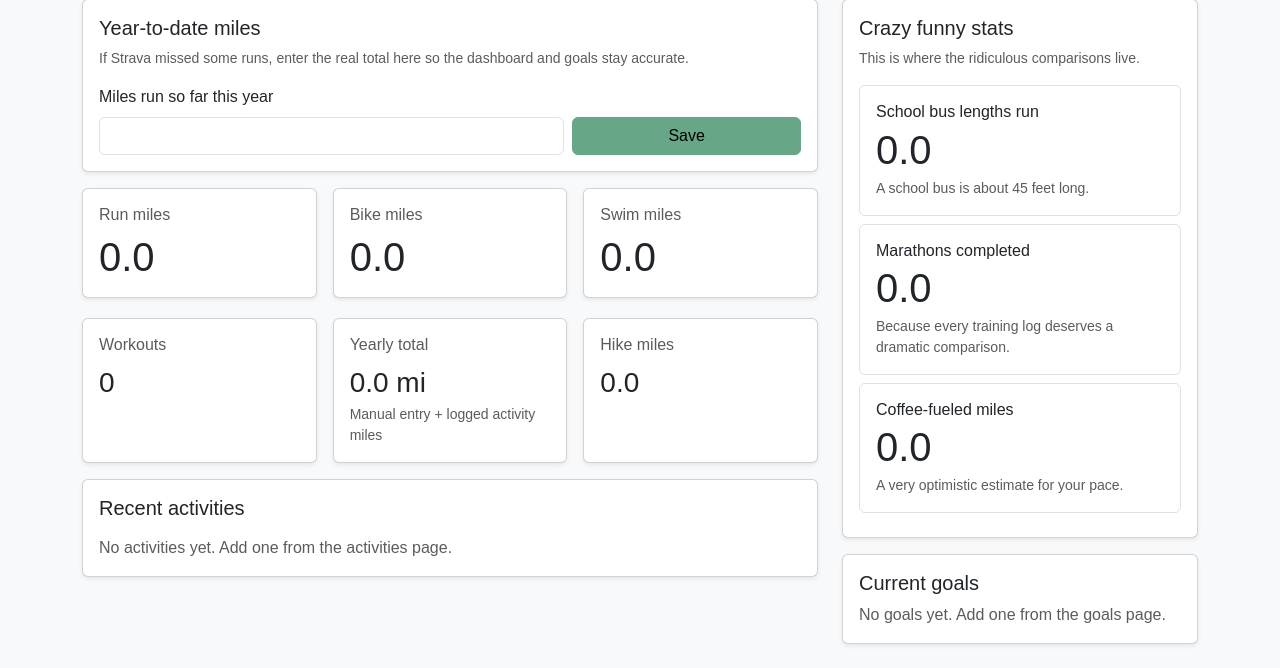
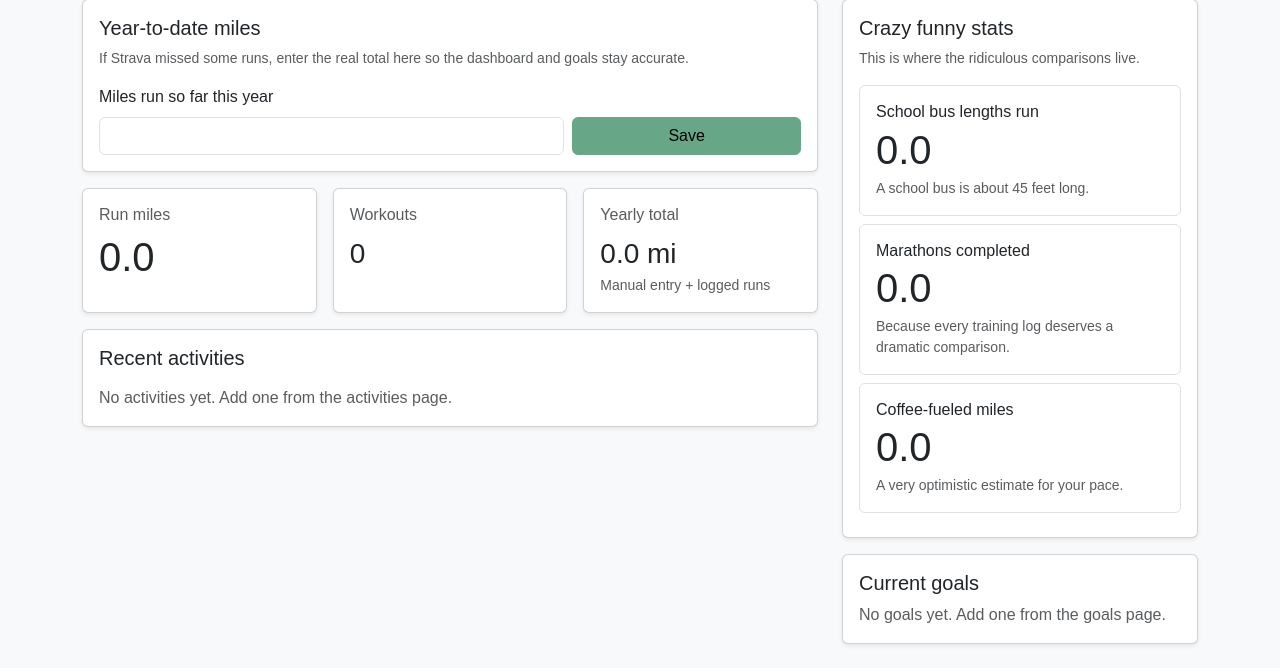
Before and after one commit to Quemmons/Endurance-Training-Tracker, a Flask app: page /dashboard in a window 1280 px wide. Shown: the part 207-875 px from the top of the page. Run offline with Flask 3, Linux system fonts and the light colour scheme.

Commit message:
big change

```diff
--- a/app.py
+++ b/app.py
@@ -169,15 +169,14 @@ def format_pace_minutes_per_mile(average_speed_mps):
 
 
 def normalize_activity_type(activity_type):
-    """Convert a raw activity type into a normalized dashboard category."""
-    activity_type = (activity_type or 'Run').lower()
-    if activity_type.startswith('bike') or activity_type == 'ride':
-        return 'bike'
-    if activity_type.startswith('swim'):
-        return 'swim'
-    if activity_type.startswith('hike') or activity_type == 'hiking':
-        return 'hike'
+    """Normalize all activities to the running-only category used by the app."""
     return 'run'
+
+
+def is_run_activity(activity):
+    """Return True when a Strava activity should be imported into the running tracker."""
+    activity_type = (activity or {}).get('type', 'Run')
+    return str(activity_type).strip().lower() == 'run'
 
 
 def get_yearly_total(store):
@@ -192,19 +191,14 @@ def update_goal_progress(store):
     """Refresh each goal's progress based on the shared yearly mileage total."""
     yearly_total = get_yearly_total(store)
     for goal in store.get('goals', []):
-        goal_type = normalize_activity_type(goal.get('goal_type'))
-        if goal_type == 'run':
-            progress = yearly_total
-        else:
-            progress = 0.0
-        goal['current_progress'] = round(float(progress), 2)
+        goal['current_progress'] = round(float(yearly_total), 2)
 
 
 def build_dashboard_stats(store):
     """Build a small summary payload for the dashboard view."""
     activities = store.get('activities', [])
     total_distance = sum(float(item.get('distance', 0) or 0) for item in activities)
-    total_by_type = {'run': 0.0, 'bike': 0.0, 'swim': 0.0, 'hike': 0.0}
+    total_by_type = {'run': 0.0}
     recent = []
 
     for item in activities:
@@ -413,7 +407,7 @@ def activities():
         if request.form.get('name'):
             user_activities.append({
                 'name': request.form.get('name'),
-                'type': request.form.get('type', 'Run'),
+                'type': 'Run',
                 'start_date': datetime.utcnow().strftime('%Y-%m-%d %H:%M'),
                 'distance': 0,
                 'duration_seconds': 0,
@@ -430,6 +424,8 @@ def activities():
         flash('Tip: connect Strava on the activities page to sync your training history.', 'info')
     if strava_connected:
         for item in fetch_strava_activities(session['strava_access_token']):
+            if not is_run_activity(item):
+                continue
             strava_id = item.get('id')
             if any(act.get('strava_id') == strava_id for act in user_activities if act.get('strava_id') is not None):
                 continue
@@ -437,7 +433,7 @@ def activities():
             duration_seconds = item.get('moving_time', item.get('elapsed_time', 0)) or 0
             user_activities.append({
                 'name': item.get('name') or 'Strava activity',
-                'type': item.get('type', 'Run'),
+                'type': 'Run',
                 'start_date': format_activity_start_date(raw_start),
                 'distance': round(item.get('distance', 0) / 1609.34, 2),
                 'duration_seconds': duration_seconds,
@@ -517,6 +513,10 @@ def goals():
 
         if not goal_type or not target_value or not start_date or not end_date:
             flash('Please fill in all goal fields.', 'danger')
+            return redirect(url_for('view_goals'))
+
+        if goal_type != 'run':
+            flash('Only running goals are supported right now.', 'danger')
             return redirect(url_for('view_goals'))
 
         try:
@@ -608,13 +608,15 @@ def strava_sync():
     fetched = fetch_strava_activities(session['strava_access_token'])
     count = 0
     for item in fetched:
+        if not is_run_activity(item):
+            continue
         strava_id = item.get('id')
         if any(act.get('strava_id') == strava_id for act in user_activities if act.get('strava_id') is not None):
             continue
 
         user_activities.append({
             'name': item.get('name') or 'Strava activity',
-            'type': item.get('type', 'Run'),
+            'type': 'Run',
             'start_date': item.get('start_date_local', '').replace('T', ' '),
             'distance': round(item.get('distance', 0) / 1609.34, 2),
             'source': 'strava',
--- a/templates/dashboard.html
+++ b/templates/dashboard.html
@@ -30,21 +30,6 @@
       </div>
       <div class="col-md-4">
         <div class="card p-3 shadow-sm h-100">
-          <h6 class="text-muted">Bike miles</h6>
-          <p class="display-6 mb-0">{{ stats.total_by_type['bike'] }}</p>
-        </div>
-      </div>
-      <div class="col-md-4">
-        <div class="card p-3 shadow-sm h-100">
-          <h6 class="text-muted">Swim miles</h6>
-          <p class="display-6 mb-0">{{ stats.total_by_type['swim'] }}</p>
-        </div>
-      </div>
-    </div>
-
-    <div class="row g-3 mt-1">
-      <div class="col-md-4">
-        <div class="card p-3 shadow-sm h-100">
           <h6 class="text-muted">Workouts</h6>
           <p class="fs-3 mb-0">{{ stats.workout_count }}</p>
         </div>
@@ -53,13 +38,7 @@
         <div class="card p-3 shadow-sm h-100">
           <h6 class="text-muted">Yearly total</h6>
           <p class="fs-3 mb-0">{{ stats.effective_yearly_total }} mi</p>
-          <p class="small text-muted mb-0">Manual entry + logged activity miles</p>
-        </div>
-      </div>
-      <div class="col-md-4">
-        <div class="card p-3 shadow-sm h-100">
-          <h6 class="text-muted">Hike miles</h6>
-          <p class="fs-3 mb-0">{{ stats.total_by_type['hike'] }}</p>
+          <p class="small text-muted mb-0">Manual entry + logged runs</p>
         </div>
       </div>
     </div>
--- a/templates/goal_form.html
+++ b/templates/goal_form.html
@@ -10,10 +10,7 @@
           <div class="mb-3">
             <label class="form-label">Goal type</label>
             <select class="form-select" name="goal_type" required>
-              <option value="">Select goal type</option>
-              {% for type in goal_types %}
-              <option value="{{ type }}" {% if goal and goal['goal_type'] == type %}selected{% endif %}>{{ type.capitalize() }}</option>
-              {% endfor %}
+              <option value="run" selected>Run</option>
             </select>
           </div>
           <div class="mb-3">
--- a/templates/goals.html
+++ b/templates/goals.html
@@ -14,8 +14,6 @@
       <label class="form-label">Goal type</label>
       <select class="form-select" name="goal_type" required>
         <option value="run">Run</option>
-        <option value="bike">Bike</option>
-        <option value="swim">Swim</option>
       </select>
     </div>
     <div class="col-md-4">
@@ -43,7 +41,7 @@
   <div class="col-md-6 mb-3">
     <div class="card shadow-sm h-100">
       <div class="card-body">
-        <h5 class="card-title">{{ goal.goal_type|capitalize }} goal</h5>
+        <h5 class="card-title">Run goal</h5>
         <p class="text-muted mb-2">{{ goal.description or 'Mileage goal' }}</p>
         <p class="mb-1"><strong>{{ goal.current_progress }}/{{ goal.target_value }} miles</strong></p>
         <p class="mb-1 text-muted">{{ goal.start_date }} → {{ goal.end_date }}</p>
--- a/templates/home.html
+++ b/templates/home.html
@@ -3,8 +3,7 @@
 {% block content %}
 <div class="home-hero panel text-center">
   <h1 class="display-5 home-text">Milestones</h1>
-  <p class="lead home-text">The place to track your training, stay motivated, and build your milestones.</p>
-  <p class="home-text">Track runs, rides, swims, and progress toward your goals.</p>
+  <p class="lead home-text">The place to track your runs, discover random stats, and reach milestones.</p>
   <div class="d-flex flex-wrap justify-content-center gap-3 mt-2">
     <a class="btn btn-primary btn-lg" href="{{ url_for('login') }}">Login</a>
     <a class="btn btn-outline-primary btn-lg" href="{{ url_for('register') }}">Register</a>
```
Also changed, not shown: templates/activity_form.html (+2 -6 lines), tests/test_app.py (+22 -1 lines).
